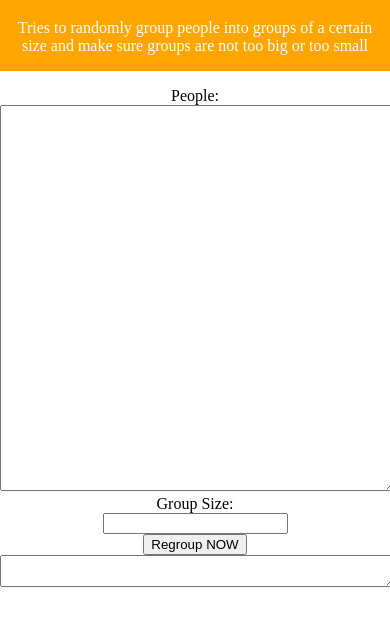
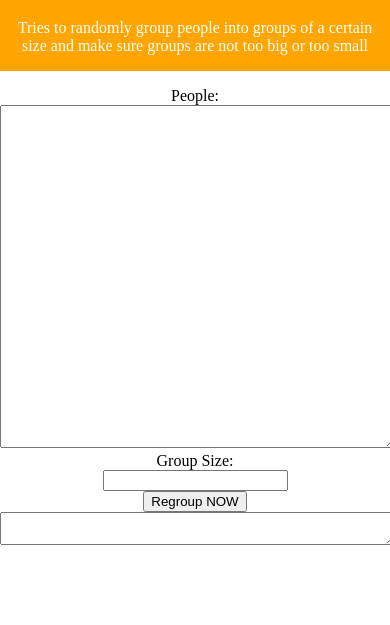
Before and after one commit to angyongen/grouper, a plain HTML site: page index.html in a window 390 px wide. Shown: the part 93-718 px from the top of the page. Drawn offline with Linux system fonts and the light colour scheme.

Commit message:
more buffer space
hopefully mobile keyboard can work better

```diff
--- a/simplestyle.css
+++ b/simplestyle.css
@@ -8,7 +8,7 @@ input, textarea {background-color: #404040; color: white}
 }
 
 .title{ padding: 1em; margin: 1em 0; box-sizing: border-box; width: 100%;}
-body { margin:0; padding: 0; text-align: center; height: 90vh}
+body { margin:0; padding: 0; text-align: center; height: 80vh}
 .input, .collapsedInput {
 	width:100%;
 	transition: height 1s;
```
